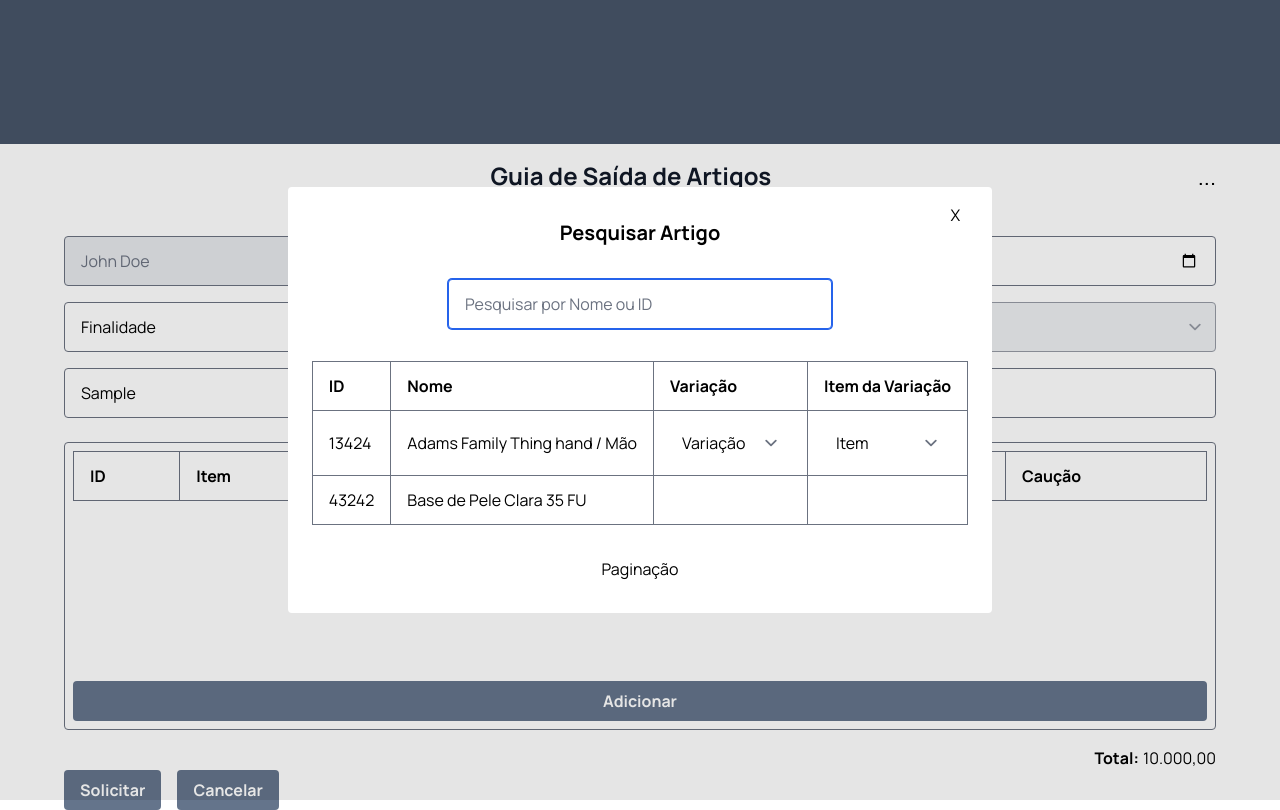
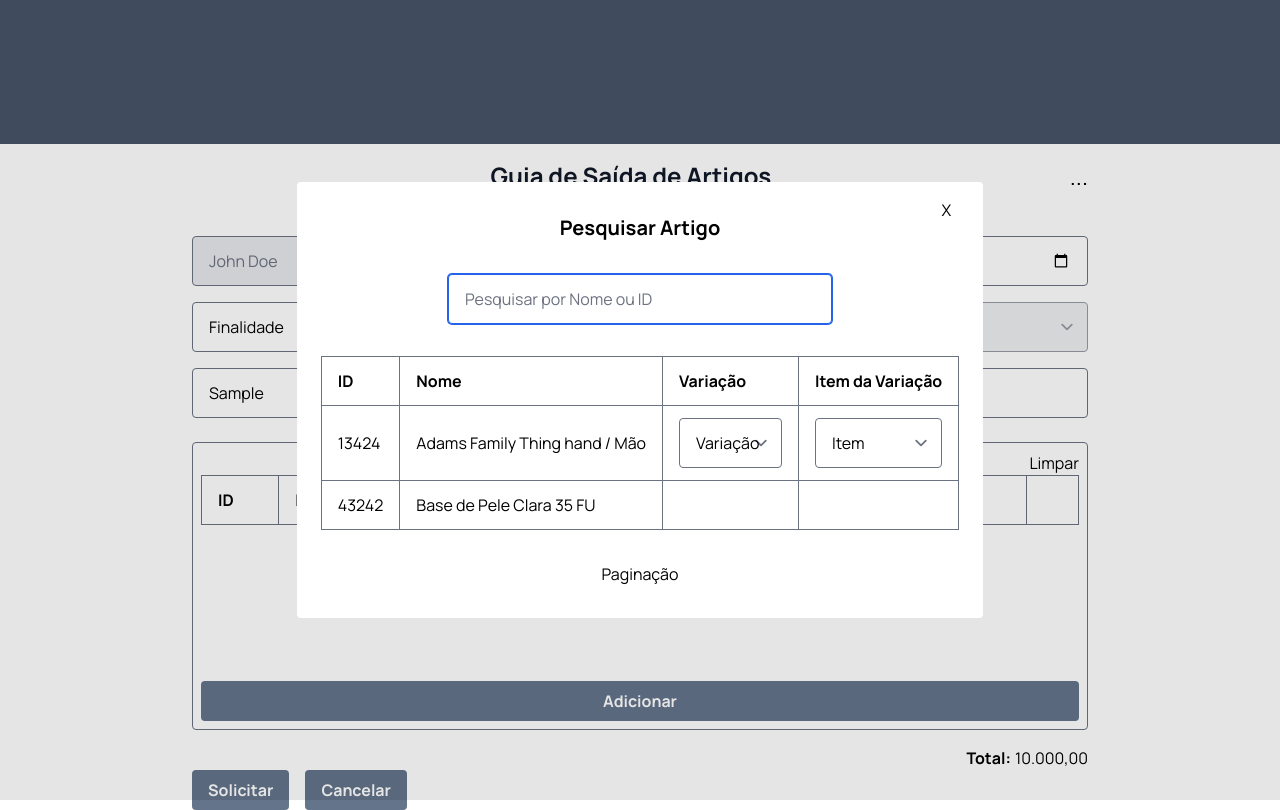
Before and after one commit to raviish-co/hermes, a Nuxt app: page / in a window 1280 px wide. Both pictures are taken after typing "2020-01-15", "Sample" into the empty fields and a click on the button "Adicionar". Built offline with nearby package versions, Linux system fonts and the light colour scheme; a web font is replaced by a local one.

Commit message:
refactor: add componet add article dialog and update frontend business rules

```diff
--- a/assets/css/main.css
+++ b/assets/css/main.css
@@ -24,7 +24,7 @@ h1 {
 }
 
 .section-content {
-    @apply px-4 md:px-8 lg:px-16 mx-auto;
+    @apply px-4 md:px-8 lg:px-16 mx-auto max-w-screen-lg;
 }
 
 .table {
--- /dev/null
+++ b/components/AddArticleDialog.vue
@@ -0,0 +1,125 @@
+<script setup lang="ts">
+import { ARTICLES } from "~/lib/data/articles";
+import type { VDialog } from "#build/components";
+import type { Article, Variation, RequestRow } from "~/lib/models/article";
+
+interface Props {
+    requestList: RequestRow[];
+}
+
+const dialogRef = ref<typeof VDialog>();
+const currentVariationName = ref<string>("");
+const currentVariationItems = ref<string[]>([]);
+const currentVariationItem = ref<string>("");
+const props = defineProps<Props>();
+
+function showDialog() {
+    dialogRef.value?.show();
+}
+
+function addArticleToRequestList(article: Article): void {
+    const isEmptyVariation = !currentVariationItem.value || !currentVariationName.value;
+    const isNotSetVariation =
+        currentVariationName.value === "Variação" || currentVariationItem.value === "Item";
+
+    const requestRows = props.requestList.filter((a) => a.id === article.id);
+
+    if ((isNotSetVariation || isEmptyVariation) && article.variations) return;
+
+    if (isTheSameVariation(requestRows)) return;
+
+    const newRequestRow = makeRequestRow(article);
+
+    props.requestList.push(newRequestRow);
+
+    currentVariationItem.value = "";
+}
+
+function getVariationNamesByArticle(variations: Variation[]) {
+    return variations.map((v) => v.name);
+}
+
+function makeRequestRow(article: Article): RequestRow {
+    return {
+        id: article.id,
+        name: article.name,
+        isUnique: article.isUnique,
+        variationItem: currentVariationItem.value,
+        variationName: currentVariationName.value,
+        quantity: 0,
+        total: 0,
+        price: article.price,
+        securityDeposit: article.securityDeposit,
+    };
+}
+
+function updateVariationName(variationName: string, article: Article): void {
+    currentVariationName.value = variationName;
+    findItemsByVariationName(article);
+}
+
+function isTheSameVariation(rows: RequestRow[]): boolean {
+    console.log(currentVariationItem.value);
+
+    return rows.some(
+        (row) =>
+            currentVariationName.value === row.variationName &&
+            currentVariationItem.value === row.variationItem
+    );
+}
+
+function findItemsByVariationName(article: Article): void {
+    currentVariationItems.value = [];
+    article.variations?.map((v) => {
+        if (v.name === currentVariationName.value) {
+            currentVariationItems.value = v.items;
+        }
+    });
+}
+
+defineExpose({ show: showDialog });
+</script>
+
+<template>
+    <VDialog ref="dialogRef" title="Pesquisar Artigo">
+        <VInput class="max-w-sm" placeholder="Pesquisar por Nome ou ID" />
+
+        <table class="table">
+            <thead>
+                <tr>
+                    <th>ID</th>
+                    <th>Nome</th>
+                    <th>Variação</th>
+                    <th>Item da Variação</th>
+                </tr>
+            </thead>
+
+            <tbody>
+                <tr v-for="(article, idx) in ARTICLES" :key="idx">
+                    <td>{{ article.id }}</td>
+                    <td @click="addArticleToRequestList(article)">{{ article.name }}</td>
+                    <td>
+                        <VSelect
+                            v-if="article.variations"
+                            v-model="currentVariationName"
+                            placeholder="Variação"
+                            :options="getVariationNamesByArticle(article.variations)"
+                            @update:model-value="(v) => updateVariationName(v, article)"
+                            class="w-full"
+                        />
+                    </td>
+                    <td>
+                        <VSelect
+                            v-if="article.variations"
+                            v-model="currentVariationItem"
+                            :options="currentVariationItems"
+                            placeholder="Item"
+                        />
+                    </td>
+                </tr>
+            </tbody>
+        </table>
+
+        <p>Paginação</p>
+    </VDialog>
+</template>
--- a/components/VSelect.vue
+++ b/components/VSelect.vue
@@ -1,26 +1,27 @@
 <script setup lang="ts">
 interface Propos {
+    modelValue: string;
     options: string[];
     placeholder: string;
 }
 
 interface Emits {
-    (e: "change", value: string): void;
+    (e: "update:modelValue", value: string): void;
 }
 
 const emits = defineEmits<Emits>();
 defineProps<Propos>();
 
-function emitSelectedValue(e: Event) {
+function emitSelectedOption(e: Event) {
     const selectedValue = (e.target as HTMLSelectElement).value;
-    emits("change", selectedValue);
+    emits("update:modelValue", selectedValue);
 }
 </script>
 
 <template>
-    <select class="input-field" @change="emitSelectedValue">
-        <option selected disabled>{{ placeholder }}</option>
-        <option v-for="(option, idx) in options" :key="idx" :value="option">
+    <select :v-model="modelValue" @change="emitSelectedOption" class="input-field">
+        <option selected>{{ placeholder }}</option>
+        <option v-for="option in options" :key="option" :value="option">
             {{ option }}
         </option>
     </select>
--- a/lib/models/article.ts
+++ b/lib/models/article.ts
@@ -14,6 +14,7 @@ export interface Article {
 
 export interface RequestRow {
     id: string;
+    // articleId: string;
     name: string;
     price: number;
     isUnique: boolean;
@@ -23,3 +24,8 @@ export interface RequestRow {
     total: number;
     quantity: number;
 }
+
+export enum ArticleState {
+    Good = "Bom",
+    Bad = "Mau",
+}
--- a/pages/index.vue
+++ b/pages/index.vue
@@ -1,40 +1,43 @@
 <script setup lang="ts">
-import type { VDialog } from "#build/components";
+import { ArticleState, type RequestRow } from "~/lib/models/article";
+import type { VDialog, AddArticleDialog } from "#build/components";
 import { PURPOSES, PurposeName } from "~/lib/data/purposes";
-import { ARTICLES } from "~/lib/data/articles";
-import type { Article, RequestRow } from "~/lib/models/article";
 
-const dialogRef = ref<typeof VDialog>();
+const addArticleDialogRef = ref<typeof AddArticleDialog>();
+const describeArticleDamageDialogRef = ref<typeof VDialog>();
 const selectedSections = ref<string[]>([]);
 const selectedPlaceholder = ref<string>("Descrição");
 const isDisabledInputText = ref<boolean>(false);
-const currentVariationName = ref<string>("");
-const currentVariationItems = ref<string[]>([]);
-const currentVariationItem = ref<string>("");
 const requestList = ref<RequestRow[]>([]);
+const currentPurposeName = ref<string>("");
+const currentSectionName = ref<string>("");
+const isDisabledSection = computed(() => selectedSections.value.length <= 0);
+const articleState = ref<string>("");
+const isGoodState = computed(() => articleState.value !== ArticleState.Bad);
 
 function getPurposeNames(): string[] {
     return PURPOSES.map((p) => p.name);
 }
 
-const isDisabledSection = computed(() => selectedSections.value.length <= 0);
-
-function findSectionByPurpose(name: string): void {
+function findSectionByPurpose(purposeName: string): void {
     PURPOSES.find((purpose) => {
-        if (purpose.name === name) {
+        if (purpose.name === purposeName) {
             changePlaceholder(purpose.placeholder!);
-            disableInputDescription(name);
+            disableInputDescription(purposeName);
             updateSelectedSections(purpose.sections);
         }
     });
+
+    currentPurposeName.value = purposeName;
+    updateCurrentSectionName("Secção");
 }
 
 function changePlaceholder(placeholder: string): void {
-    selectedPlaceholder.value = placeholder;
+    selectedPlaceholder.value = placeholder || "";
 }
 
 function disableInputDescription(purposeName: string): void {
-    if (purposeName === PurposeName.Donation) {
+    if (purposeName === PurposeName.Discard) {
         isDisabledInputText.value = true;
         return;
     }
@@ -50,64 +53,34 @@ function updateSelectedSections(sections?: string[]) {
 
     selectedSections.value = sections;
 }
-
-function showDialog() {
-    dialogRef.value?.show();
+showAddArticleDialog;
+showAddArticleDialog;
+function showAddArticleDialog() {
+    addArticleDialogRef.value?.show();
 }
 
-function findItemsByVariationName(article: Article): void {
-    article.variations?.map((v) => {
-        if (v.name === currentVariationName.value) {
-            currentVariationItems.value = v.items;
-        }
-    });
+function showDescribeArticleDamageDialog() {
+    describeArticleDamageDialogRef.value?.show();
 }
 
-function updateVariationName(e: Event, article: Article): void {
-    const variationName = (e.target as HTMLSelectElement).value;
-    currentVariationName.value = variationName;
-    findItemsByVariationName(article);
+function updateCurrentSectionName(sectionName: string) {
+    currentSectionName.value = sectionName;
 }
 
-function updateVariationItem(e: Event) {
-    const variationItem = (e.target as HTMLSelectElement).value;
-    currentVariationItem.value = variationItem;
+function removeRequestRow(id: string): void {
+    requestList.value = requestList.value.filter((r) => r.id !== id);
 }
 
-function isTheSameVariation(rows: RequestRow[]): boolean {
-    return rows.some(
-        (row) =>
-            currentVariationName.value === row.variationName &&
-            currentVariationItem.value === row.variationItem
-    );
+function clearRequestList() {
+    requestList.value = [];
 }
 
-function addArticleToRequestList(article: Article): void {
-    console.log(currentVariationItem.value);
-    console.log(currentVariationName.value);
+function changeArticleState(state: string) {
+    articleState.value = state;
+}
 
-    if ((!currentVariationItem.value || !currentVariationName.value) && article.variations) {
-        return;
-    }
-
-    const rows = requestList.value.filter((a) => a.id === article.id);
-
-    if (isTheSameVariation(rows)) return;
-
-    requestList.value.push({
-        id: article.id,
-        name: article.name,
-        isUnique: article.isUnique,
-        variationItem: currentVariationItem.value,
-        variationName: currentVariationName.value,
-        quantity: 0,
-        total: 0,
-        price: article.price,
-        securityDeposit: article.securityDeposit,
-    });
-
-    currentVariationItem.value = "";
-    currentVariationName.value = "";
+function updateArticleState() {
+    addArticleDialogRef.value?.close();
 }
 </script>
 
@@ -127,14 +100,17 @@ function addArticleToRequestList(article: Article): void {
                 </div>
                 <div class="flex items-center gap-x-3 mb-4">
                     <VSelect
+                        v-model="currentPurposeName"
                         placeholder="Finalidade"
                         :options="getPurposeNames()"
-                        @change="findSectionByPurpose"
+                        @update:model-value="findSectionByPurpose"
                     />
                     <VSelect
+                        v-model="currentSectionName"
                         placeholder="Secção"
                         :options="selectedSections"
                         :disabled="isDisabledSection"
+                        @update:model-value="updateCurrentSectionName"
                     />
                 </div>
                 <VInput
@@ -148,34 +124,43 @@ function addArticleToRequestList(article: Article): void {
             <div
                 class="h-72 p-2 flex flex-col justify-between border border-gray-500 rounded overflow-hidden"
             >
+                <button @click="clearRequestList" class="text-right">Limpar</button>
+
                 <div class="flex-1 overflow-y-auto">
                     <table class="table">
                         <thead>
-                            <tr>
+                            <tr @click="showDescribeArticleDamageDialog">
                                 <th>ID</th>
                                 <th>Item</th>
                                 <th>QTD</th>
                                 <th>Preço por unidade</th>
                                 <th>Total</th>
                                 <th>Caução</th>
+                                <th></th>
                             </tr>
                         </thead>
                         <tbody>
-                            <tr v-for="(article, idx) in requestList" :key="idx">
-                                <td>{{ article.id }}</td>
-                                <td>{{ article.name }}</td>
-                                <td v-if="!article.isUnique">
+                            <tr v-for="(row, idx) in requestList" :key="idx">
+                                <td>{{ row.id }}</td>
+                                <td @click="showDescribeArticleDamageDialog">{{ row.name }}</td>
+                                <td v-if="!row.isUnique">
                                     <input type="number" value="1" />
                                 </td>
-                                <td>{{ article.price }}</td>
+                                <td>{{ row.price }}</td>
                                 <td>0</td>
-                                <td>{{ article.securityDeposit }}</td>
+                                <td>{{ row.securityDeposit }}</td>
+                                <td
+                                    class="cursor-poidescribeArticleDamageDialogRefnter"
+                                    @click="removeRequestRow(row.id)"
+                                >
+                                    x
+                                </td>
                             </tr>
                         </tbody>
                     </table>
                 </div>
 
-                <button class="btn w-full" @click="showDialog">Adicionar</button>
+                <button class="btn w-full" @click="showAddArticleDialog">Adicionar</button>
             </div>
 
             <p class="text-right space-x-1 mt-4">
@@ -189,59 +174,23 @@ function addArticleToRequestList(article: Article): void {
         </div>
     </section>
 
-    <VDialog ref="dialogRef" title="Pesquisar Artigo">
-        <VInput class="max-w-sm" placeholder="Pesquisar por Nome ou ID" />
+    <AddArticleDialog ref="addArticleDialogRef" :request-list="requestList" />
 
-        <table class="table">
-            <thead>
-                <tr>
-                    <th>ID</th>
-                    <th>Nome</th>
-                    <th>Variação</th>
-                    <th>Item da Variação</th>
-                </tr>
-            </thead>
+    <VDialog ref="describeArticleDamageDialogRef" title="Descrever danos do artigo">
+        <VSelect
+            v-model="articleState"
+            placeholder="Estado"
+            :options="Object.values(ArticleState)"
+            @update:model-value="changeArticleState"
+        />
 
-            <tbody>
-                <tr v-for="(article, idx) in ARTICLES" :key="idx">
-                    <td>{{ article.id }}</td>
-                    <td @click="addArticleToRequestList(article)">{{ article.name }}</td>
-                    <td>
-                        <select
-                            v-if="article.variations"
-                            @change="(e) => updateVariationName(e, article)"
-                            class="w-full border-none focus:ring-0"
-                        >
-                            <option selected>Variação</option>
-                            <option
-                                v-for="(variation, idx) in article.variations"
-                                :key="idx"
-                                :value="variation.name"
-                            >
-                                {{ variation.name }}
-                            </option>
-                        </select>
-                    </td>
-                    <td>
-                        <select
-                            v-if="article.variations"
-                            @change="updateVariationItem"
-                            class="w-full border-none focus:ring-0"
-                        >
-                            <option selected>Item</option>
-                            <option
-                                v-for="(item, idx) in currentVariationItems"
-                                :key="idx"
-                                :value="item"
-                            >
-                                {{ item }}
-                            </option>
-                        </select>
-                    </td>
-                </tr>
-            </tbody>
-        </table>
+        <textarea
+            class="input-field resize-none"
+            placeholder="Descrever o estado do artigo"
+            :rows="3"
+            :disabled="isGoodState"
+        />
 
-        <p>Paginação</p>
+        <button class="btn" @click="updateArticleState">Salvar</button>
     </VDialog>
 </template>
```
Also changed, not shown: components/VSelectDraft.vue (+9 -3 lines).
